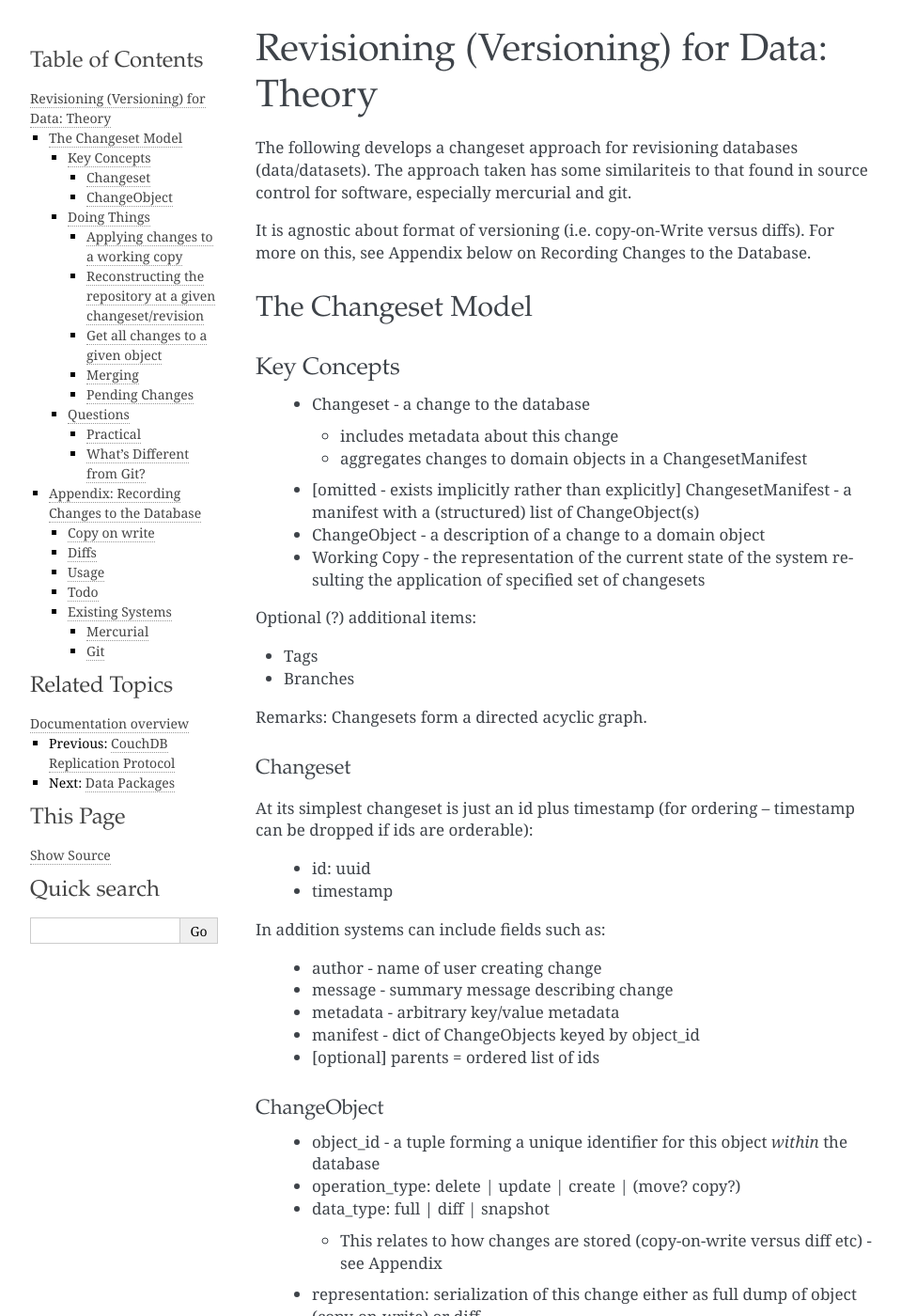
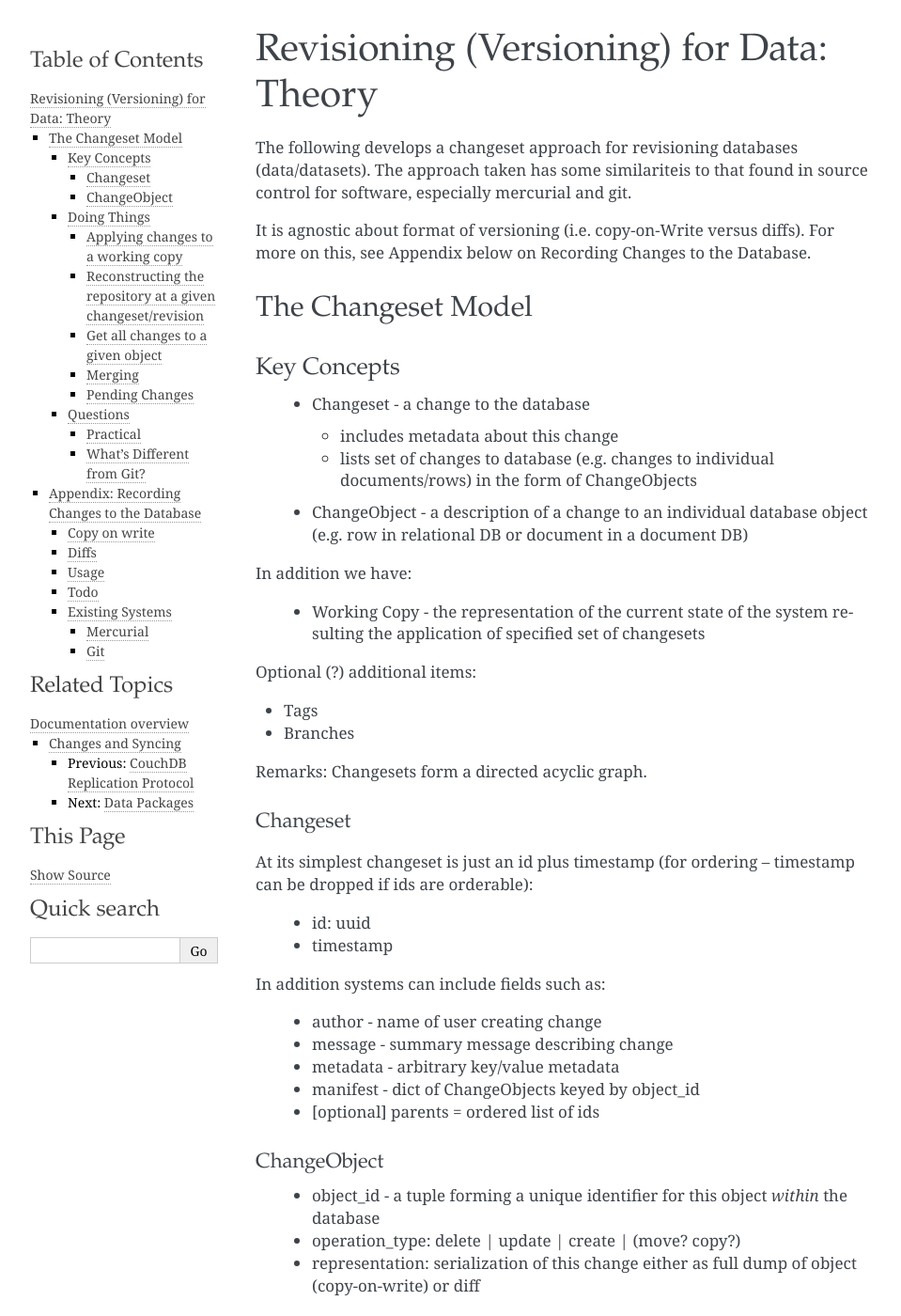
Before and after one commit to frictionlessdata/datapackage, a Sphinx documentation site: the page built from source/revisioning-data.rst, in a window 1280 px wide and 1400 px high. Shown: the whole window at 94% size, without its empty margins (148-1107 px from the left). Built offline with Sphinx 7.4.7, drawn with Linux system fonts in a browser that asks for light colours; pages that are not in the unit, such as notebooks, are missing from menus; some of the changed text lies outside the part shown.

Commit message:
[syncing,revisioning-data][s]: move revisioning-data into syncing page and tidy up a bit more.

```diff
--- a/source/index.rst
+++ b/source/index.rst
@@ -21,7 +21,6 @@ Contents
 
    manifesto
    syncing
-   revisioning-data
    packages
 
 
--- a/source/revisioning-data.rst
+++ b/source/revisioning-data.rst
@@ -20,11 +20,14 @@ Key Concepts
   * Changeset - a change to the database
 
     * includes metadata about this change
-    * aggregates changes to domain objects in a ChangesetManifest
+    * lists set of changes to database (e.g. changes to individual
+      documents/rows) in the form of ChangeObjects
 
-  * [omitted - exists implicitly rather than explicitly] ChangesetManifest - a
-    manifest with a (structured) list of ChangeObject(s)
-  * ChangeObject - a description of a change to a domain object
+  * ChangeObject - a description of a change to an individual database object
+    (e.g. row in relational DB or document in a document DB)
+
+In addition we have:
+
   * Working Copy - the representation of the current state of the system
     resulting the application of specified set of changesets
 
@@ -58,12 +61,8 @@ ChangeObject
   * object_id - a tuple forming a unique identifier for this object *within*
     the database
   * operation_type: delete | update | create | (move? copy?)
-  * data_type: full | diff | snapshot
-
-    * This relates to how changes are stored (copy-on-write versus diff etc) -
-      see Appendix
-
-  * representation: serialization of this change either as full dump of object (copy-on-write) or diff
+  * representation: serialization of this change either as full dump of object
+    (copy-on-write) or diff
 
 Doing Things
 ============
@@ -229,7 +228,7 @@ Details of `Mercurial hash generation`_:
 > hash of the changeset contents and its parents, so it uniquely identifies the
 > entire history of the project to that point.
 
-.. Mercurial hash generation: http://mercurial.selenic.com/wiki/FAQ#FAQ.2BAC8-TechnicalDetails.How_do_Mercurial_hashes_get_calculated.3F
+.. _Mercurial hash generation: http://mercurial.selenic.com/wiki/FAQ#FAQ.2BAC8-TechnicalDetails.How_do_Mercurial_hashes_get_calculated.3F
 
 Git
 ---
```
Also changed, not shown: source/syncing.rst (+10 -2 lines).
